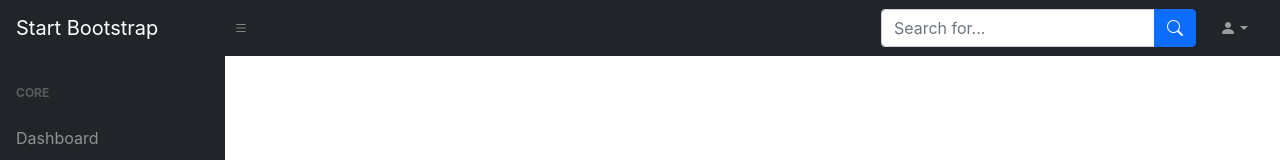
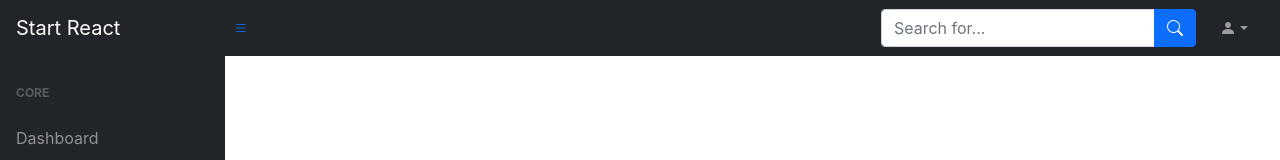
Before and after one commit to Noums26/hei-td00-el1-pt2-react, a React (Create React App) app: page / in a window 1280 px wide. Shown: the top 160 px of the page. Built offline with nearby package versions, Linux system fonts and the light colour scheme; the HTML template or start-up script is replaced by a standard one.

Commit message:
feat: modification sidebar

```diff
--- a/src/components/NavigationBar.js
+++ b/src/components/NavigationBar.js
@@ -1,15 +1,15 @@
 import React from 'react';
-import 'bootstrap-icons/font/bootstrap-icons.css'
 import Search from './Search';
+import { SideNavBtn } from './SideNav';
 
 const NavigationBar = () => {
     return (
         <nav className="sb-topnav navbar navbar-expand navbar-dark bg-dark">
             {/* Navbar Brand */}
-            <a className="navbar-brand ps-3" href="index.html">Start Bootstrap</a>
+            <a className="navbar-brand ps-3" href="index.html">Start React</a>
 
             {/* Sidebar Toggle */}
-            <button className="btn btn-link btn-sm order-1 order-lg-0 me-4 me-lg-0" id="sidebarToggle" href="#!"><i className="bi-list"></i></button>
+            <SideNavBtn cible='layoutSidenav_nav' />
 
             {/* Navbar Search */}
             <Search />
--- a/src/components/SideNav.js
+++ b/src/components/SideNav.js
@@ -1,9 +1,21 @@
 import React from 'react';
 import SideNavLink from './SideNavLink';
 
+export const SideNavBtn = ({cible}) => {
+    let stat = true;
+
+    const SideBarToggle = ({cible}) => {
+        const sideBar = document.getElementById({cible})
+        stat = !stat
+        stat ? sideBar.className = '' : sideBar.className = 'collapse'
+    }
+
+    return <button className="btn btn-link btn-sm order-1 order-lg-0 me-4 me-lg-0" onClick={SideBarToggle}><i className="bi-list"></i></button>
+}
+
 const SideNav = () => {
     return (
-        <div id="layoutSidenav_nav">
+        <div id="layoutSidenav_nav" className=''>
             <nav className="sb-sidenav accordion sb-sidenav-dark" id="sidenavAccordion">
                 <div className="sb-sidenav-menu">
                     <div className="nav">
```
